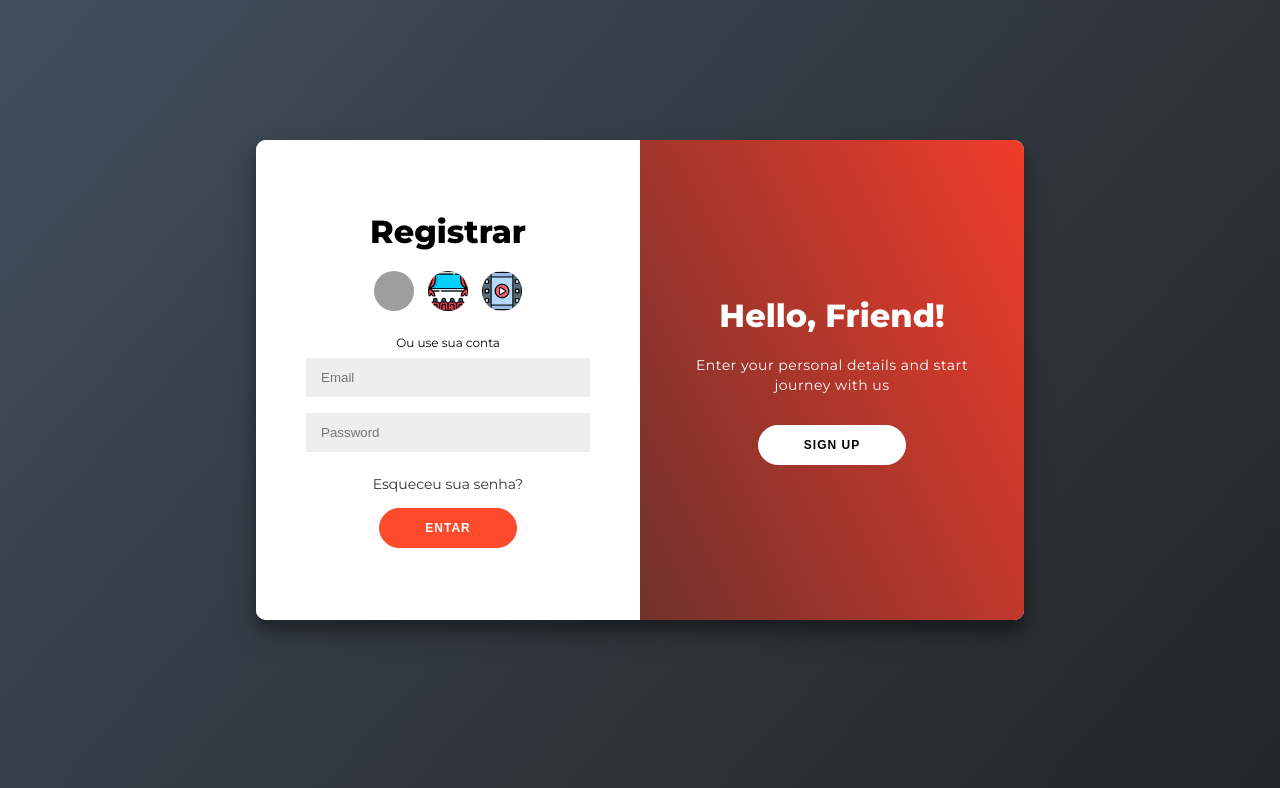
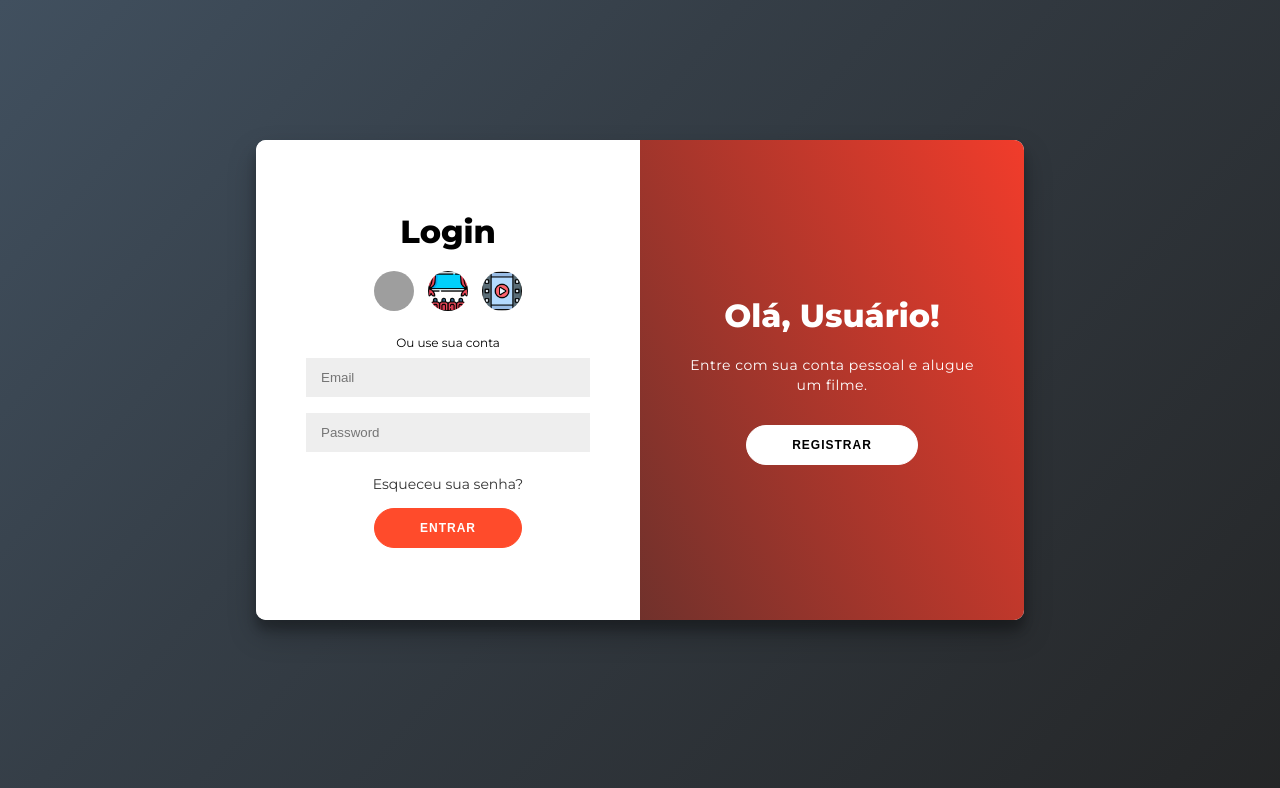
Before and after one commit to Spanyk/Milenium-PHP, a PHP site: page / in a window 1280 px wide. Shown: the top 788 px of the page. Run offline with PHP 8.4, Linux system fonts and the light colour scheme; grey boxes are pictures that could not be loaded.

Commit message:
alt no texto

```diff
--- a/nav/login.php
+++ b/nav/login.php
@@ -16,7 +16,7 @@
     </div>
     <div class="form-container sign-in-container">
         <form action="#">
-            <h1>Registrar</h1>
+            <h1>Login</h1>
             <div class="social-container">
                 <a href="#" class="social"><img src="assets/img/pipoca.png"></a>
                 <a href="#" class="social"><img src="assets/img/cinema.png"></a>
@@ -25,21 +25,21 @@
             <span>Ou use sua conta</span>
             <input type="email" placeholder="Email" />
             <input type="password" placeholder="Password" />
-            <a href="#">Esqueceu sua senha?</a>
-            <button>Entar</button>
+            <a href="#" id="alt_senha">Esqueceu sua senha?</a>
+            <button>Entrar</button>
         </form>
     </div>
     <div class="overlay-container">
         <div class="overlay">
             <div class="overlay-panel overlay-left">
                 <h1>Bem vindo de volta!</h1>
-                <p>To keep connected with us please login with your personal info</p>
-                <button class="ghost" id="signIn" style="background:#fff ;color:#121212">Sign In</button>
+                <p>Para se manter conectado entre com seus dados</p>
+                <button class="ghost" id="signIn" style="background:#fff ;color:#121212">Logar</button>
             </div>
             <div class="overlay-panel overlay-right">
-                <h1>Hello, Friend!</h1>
-                <p>Enter your personal details and start journey with us</p>
-                <button class="ghost" id="signUp" style="background:#fff ;color:black">Sign Up</button>
+                <h1>Olá, Usuário!</h1>
+                <p>Entre com sua conta pessoal e alugue um filme.</p>
+                <button class="ghost" id="signUp" style="background:#fff ;color:black">Registrar</button>
             </div>
         </div>
     </div>
```
